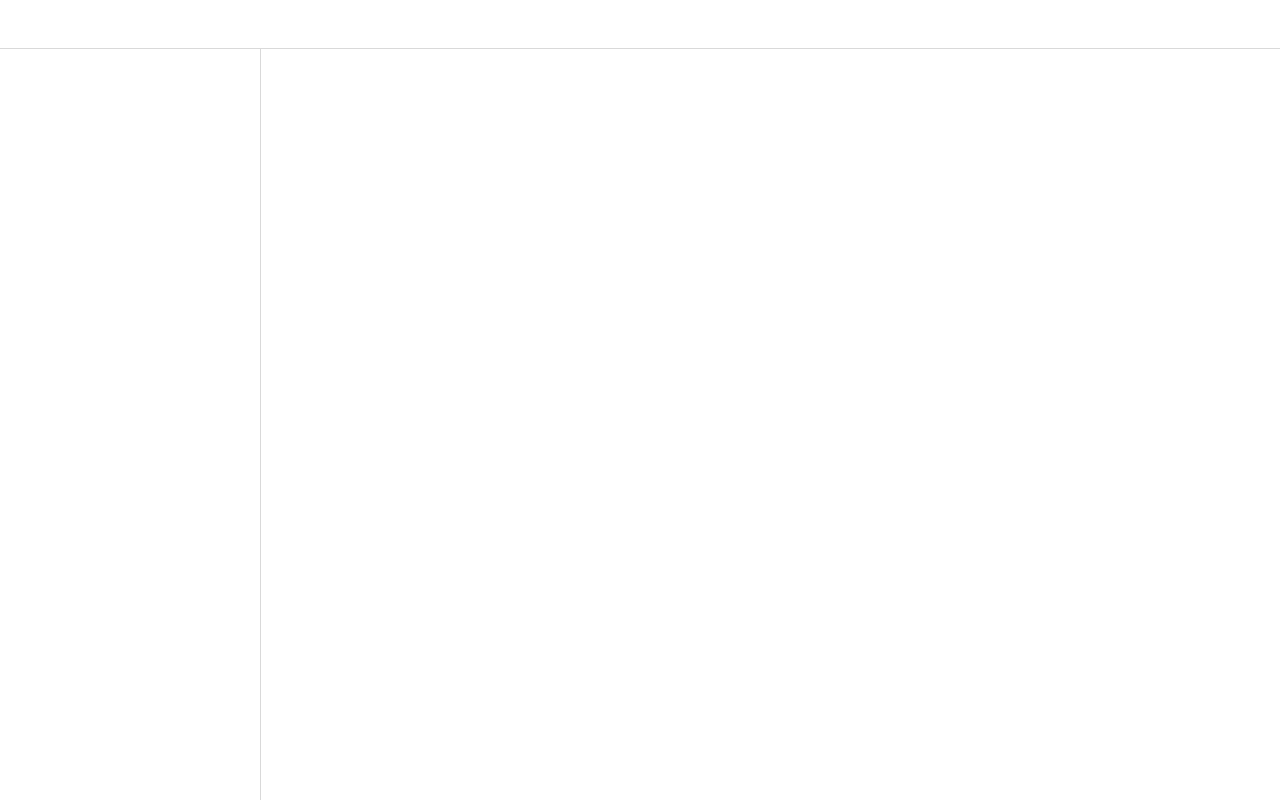
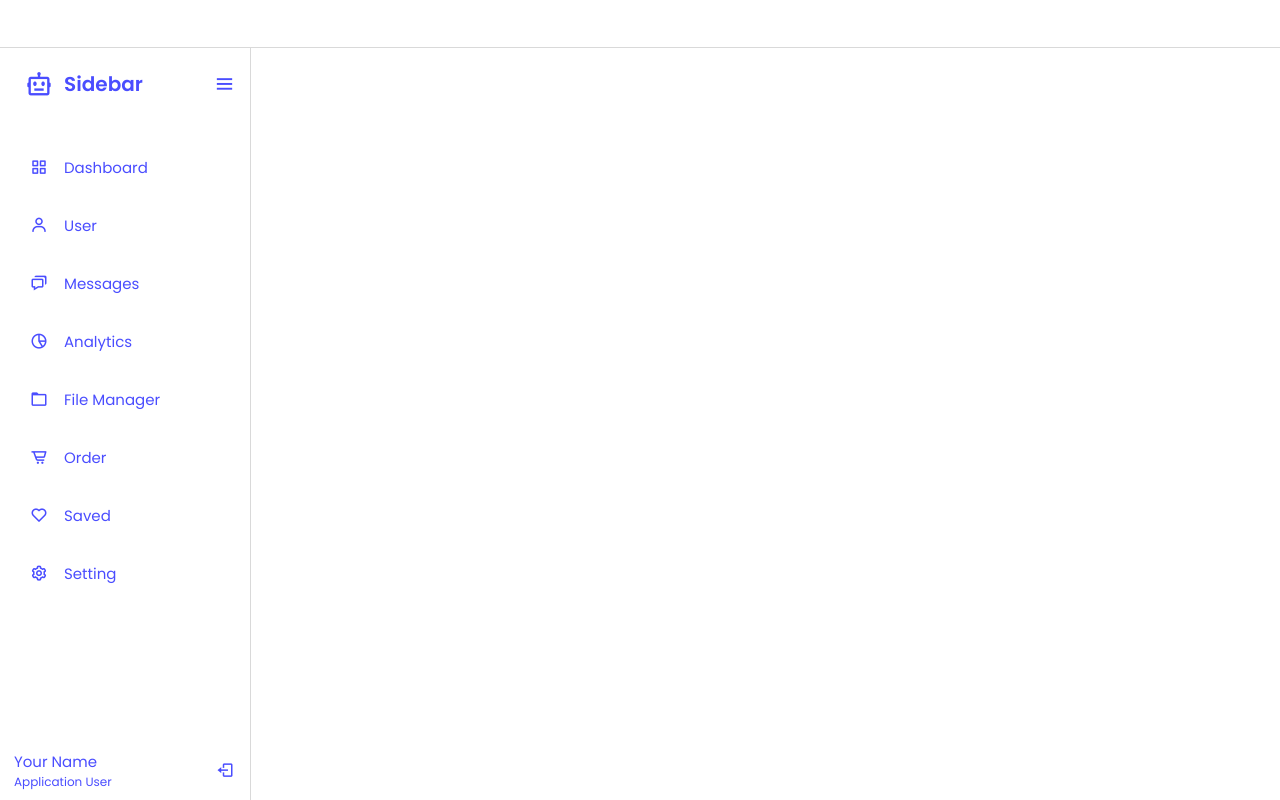
Before and after one commit to aaronmorgan/responsive-sidebar, a plain HTML site: page index.html in a window 1280 px wide. Drawn offline with nearby package versions, Linux system fonts and the light colour scheme.

Commit message:
Add sidebar styling.

```diff
--- /dev/null
+++ b/customscrollbar.css
@@ -0,0 +1,66 @@
+.custom-scrollbar {
+    scrollbar-color: rgba(0,0,0,.2) transparent;
+    scrollbar-color: var(--palette-black-alpha-20,rgba(0, 0, 0, .2)) transparent;
+    scrollbar-width: thin
+}
+
+.custom-scrollbar.scroll-auto-hide {
+    scrollbar-color: transparent transparent
+}
+
+.custom-scrollbar.scroll-auto-hide:hover {
+    scrollbar-color: rgba(0,0,0,.2) transparent;
+    scrollbar-color: var(--palette-black-alpha-20,rgba(0, 0, 0, .2)) transparent
+}
+
+.custom-scrollbar::-webkit-scrollbar {
+    width: 18px;
+    height: 18px
+}
+
+.custom-scrollbar::-webkit-scrollbar-thumb {
+    border: 6px solid transparent;
+    background: rgba(0,0,0,.2);
+    background: var(--palette-black-alpha-20,rgba(0, 0, 0, .2));
+    border-radius: 10px;
+    background-clip: padding-box
+}
+
+.custom-scrollbar::-webkit-scrollbar-corner {
+    background: transparent
+}
+
+.custom-scrollbar::-webkit-scrollbar-thumb:vertical {
+    min-height: 30px
+}
+
+.custom-scrollbar::-webkit-scrollbar-thumb:horizontal {
+    min-width: 30px
+}
+
+.custom-scrollbar.scroll-auto-hide::-webkit-scrollbar-thumb {
+    background: transparent;
+    background-clip: padding-box
+}
+
+.custom-scrollbar.scroll-auto-hide:hover::-webkit-scrollbar-thumb {
+    background: rgba(0,0,0,.2);
+    background: var(--palette-black-alpha-20,rgba(0, 0, 0, .2));
+    background-clip: padding-box
+}
+
+.custom-scrollbar::-webkit-scrollbar-thumb:hover {
+    background: rgba(0,0,0,.3);
+    background: var(--palette-black-alpha-30,rgba(0, 0, 0, .3));
+    background-clip: padding-box;
+    border: 4px solid transparent
+}
+
+.custom-scrollbar-hidden {
+    -ms-overflow-style: none;
+    scrollbar-width: none
+}
+
+.custom-scrollbar-hidden::-webkit-scrollbar {
+    width: 0
+}
--- a/index.html
+++ b/index.html
@@ -7,6 +7,12 @@
     <title>Responsive Sidebar Example</title>
     <meta name="viewport" content="width=device-width, initial-scale=1">
     <meta name="author" content="">
+
+    <link rel="stylesheet" href="style.css">
+    <link href='https://unpkg.com/boxicons@2.0.7/css/boxicons.min.css' rel='stylesheet'>
+    <link rel="stylesheet" href="customscrollbar.css">
+
+    <meta name="viewport" content="width=device-width, initial-scale=1.0">
 
     <style>
         html,
@@ -31,22 +37,132 @@
 
         .leftSide {
             grid-area: leftSide;
-            width: 260px;
+
+            overflow: hidden;
+            /* width: 260px; */
             border-right: 1px solid rgb(217, 217, 217);
         }
 
         .content {
             padding: 10px;
         }
+
+        .sidebar-content {}
     </style>
 </head>
 
 <body>
     <section class="layout">
         <div class="header"></div>
-        <div class="leftSide"></div>
+        <div class="leftSide">
+            <div class="sidebar open">
+                <div class="logo-details">
+                    <i class='bx bx-bot icon'></i>
+                    <div class="logo_name">Sidebar</div>
+                    <i class='bx bx-menu' id="btn"></i>
+                </div>
+                <div id="sidebar-content" class="custom-scrollbar"
+                    style="overflow-y: auto; height: calc(100% - 120px);">
+                    <ul class="nav-list">
+                        <li>
+                            <a href="#">
+                                <i class='bx bx-grid-alt'></i>
+                                <span class="links_name">Dashboard</span>
+                            </a>
+                            <span class="tooltip">Dashboard</span>
+                        </li>
+                        <li>
+                            <a href="#">
+                                <i class='bx bx-user'></i>
+                                <span class="links_name">User</span>
+                            </a>
+                            <span class="tooltip">User</span>
+                        </li>
+                        <li>
+                            <a href="#">
+                                <i class='bx bx-chat'></i>
+                                <span class="links_name">Messages</span>
+                            </a>
+                            <span class="tooltip">Messages</span>
+                        </li>
+                        <li>
+                            <a href="#">
+                                <i class='bx bx-pie-chart-alt-2'></i>
+                                <span class="links_name">Analytics</span>
+                            </a>
+                            <span class="tooltip">Analytics</span>
+                        </li>
+                        <li>
+                            <a href="#">
+                                <i class='bx bx-folder'></i>
+                                <span class="links_name">File Manager</span>
+                            </a>
+                            <span class="tooltip">Files</span>
+                        </li>
+                        <li>
+                            <a href="#">
+                                <i class='bx bx-cart-alt'></i>
+                                <span class="links_name">Order</span>
+                            </a>
+                            <span class="tooltip">Order</span>
+                        </li>
+                        <li>
+                            <a href="#">
+                                <i class='bx bx-heart'></i>
+                                <span class="links_name">Saved</span>
+                            </a>
+                            <span class="tooltip">Saved</span>
+                        </li>
+                        <li>
+                            <a href="#">
+                                <i class='bx bx-cog'></i>
+                                <span class="links_name">Setting</span>
+                            </a>
+                            <span class="tooltip">Setting</span>
+                        </li>
+                    </ul>
+                </div>
+                <ul>
+                    <li class="profile">
+                        <div class="profile-details">
+                            <!-- <img src="profile-picture.jpg" alt="profileImg"> -->
+                            <div class="name_job">
+                                <div class="name">Your Name</div>
+                                <div class="job">Application User</div>
+                            </div>
+                        </div>
+                        <i class='bx bx-log-out' id="log_out"></i>
+                    </li>
+                </ul>
+            </div>
+        </div>
         <div class="content"></div>
     </section>
+
+    <script>
+        let sidebar = document.querySelector(".sidebar");
+        let closeBtn = document.querySelector("#btn");
+
+        const sidebarContent = document.querySelector("#sidebar-content");
+
+        console.log('sidebarcontent', sidebarContent)
+
+        closeBtn.addEventListener("click", () => {
+            sidebar.classList.toggle("open");
+            menuBtnChange();
+        });
+
+        function menuBtnChange() {
+            if (sidebar.classList.contains("open")) {
+                closeBtn.classList.replace("bx-menu", "bx-menu-alt-right");
+                sidebarContent.classList.toggle("custom-scrollbar-hidden");
+
+            } else {
+                closeBtn.classList.replace("bx-menu-alt-right", "bx-menu");
+                sidebarContent.classList.toggle("custom-scrollbar-hidden");
+            }
+        }
+    </script>
 </body>
 
 </html>
--- /dev/null
+++ b/style.css
@@ -0,0 +1,240 @@
+/* Google Font Link */
+@import url("https://fonts.googleapis.com/css2?family=Poppins:wght@200;300;400;500;600;700&display=swap");
+* {
+    margin: 0;
+    padding: 0;
+    box-sizing: border-box;
+    font-family: "Poppins", sans-serif;
+}
+.sidebar {
+    /* ::-webkit-scrollbar {
+        width: 0;
+    } */
+    /* position: fixed; */
+    left: 0;
+    top: 0;
+    height: 100%;
+    width: 78px;
+    background: #ffffff;
+    padding: 6px 14px;
+    z-index: 99;
+    transition: all 0.5s ease;
+}
+.sidebar.open {
+    /* ::-webkit-scrollbar {
+        min-width: 30px;
+    } */
+    width: 250px;
+}
+.sidebar .logo-details {
+    height: 60px;
+    display: flex;
+    align-items: center;
+    position: relative;
+}
+.sidebar .logo-details .icon {
+    opacity: 0;
+    transition: all 0.5s ease;
+}
+.sidebar .logo-details .logo_name {
+    color: #4a4dff;
+    font-size: 20px;
+    font-weight: 600;
+    opacity: 0;
+    transition: all 0.5s ease;
+}
+.sidebar.open .logo-details .icon,
+.sidebar.open .logo-details .logo_name {
+    opacity: 1;
+}
+.sidebar .logo-details #btn {
+    position: absolute;
+    top: 50%;
+    right: 0;
+    transform: translateY(-50%);
+    font-size: 22px;
+    transition: all 0.4s ease;
+    font-size: 23px;
+    text-align: center;
+    cursor: pointer;
+    transition: all 0.5s ease;
+}
+.sidebar.open .logo-details #btn {
+    text-align: right;
+}
+.sidebar i {
+    color: #4a4dff;
+    height: 60px;
+    min-width: 50px;
+    font-size: 28px;
+    text-align: center;
+    line-height: 60px;
+}
+.sidebar .nav-list {
+    margin-top: 20px;
+    overflow: hidden;
+    /* height: 100%; */
+}
+.sidebar li {
+    position: relative;
+    margin: 8px 0;
+    list-style: none;
+}
+.sidebar li .tooltip {
+    position: absolute;
+    top: -20px;
+    left: calc(100% + 15px);
+    z-index: 3;
+    background: #4a4dff;
+    box-shadow: 0 5px 10px rgba(0, 0, 0, 0.3);
+    padding: 6px 12px;
+    border-radius: 4px;
+    font-size: 15px;
+    font-weight: 400;
+    opacity: 0;
+    white-space: nowrap;
+    pointer-events: none;
+    transition: 0s;
+}
+.sidebar li:hover .tooltip {
+    opacity: 1;
+    pointer-events: auto;
+    transition: all 0.4s ease;
+    top: 50%;
+    transform: translateY(-50%);
+}
+.sidebar.open li .tooltip {
+    display: none;
+}
+.sidebar input {
+    font-size: 15px;
+    color: #4a4dff;
+    font-weight: 400;
+    outline: none;
+    height: 50px;
+    width: 100%;
+    width: 50px;
+    border: none;
+    border-radius: 5px;
+    transition: all 0.5s ease;
+    background: #4a4dff;
+}
+.sidebar.open input {
+    padding: 0 20px 0 50px;
+    width: 100%;
+}
+.sidebar li a {
+    display: flex;
+    height: 100%;
+    width: 100%;
+    border-radius: 5px;
+    align-items: center;
+    text-decoration: none;
+    transition: all 0.4s ease;
+    background: #ffffff;
+}
+.sidebar li a:hover {
+    background: #4a4dff;
+}
+.sidebar li a .links_name {
+    color: #4a4dff;
+    font-size: 15px;
+    font-weight: 400;
+    white-space: nowrap;
+    opacity: 0;
+    pointer-events: none;
+    transition: 0.4s;
+}
+.sidebar.open li a .links_name {
+    opacity: 1;
+    pointer-events: auto;
+}
+.sidebar li a:hover .links_name,
+.sidebar li a:hover i {
+    transition: all 0.5s ease;
+    color: #ffffff;
+}
+.sidebar li i {
+    height: 50px;
+    line-height: 50px;
+    font-size: 18px;
+    border-radius: 12px;
+}
+.sidebar li.profile {
+    position: fixed;
+    height: 60px;
+    width: 78px;
+    left: 0;
+    bottom: -8px;
+    padding: 10px 14px;
+    background: #ffffff;
+    transition: all 0.5s ease;
+    overflow: hidden;
+}
+.sidebar.open li.profile {
+    width: 250px;
+}
+.sidebar li .profile-details {
+    display: flex;
+    align-items: center;
+    flex-wrap: nowrap;
+}
+.sidebar li img {
+    height: 45px;
+    width: 45px;
+    object-fit: cover;
+    border-radius: 6px;
+    margin-right: 10px;
+}
+.sidebar li.profile .name,
+.sidebar li.profile .job {
+    font-size: 15px;
+    font-weight: 400;
+    color: #4a4dff;
+    white-space: nowrap;
+}
+.sidebar li.profile .job {
+    font-size: 12px;
+}
+.sidebar .profile #log_out {
+    position: absolute;
+    top: 50%;
+    right: 0;
+    transform: translateY(-50%);
+    background: #ffffff;
+    width: 100%;
+    height: 60px;
+    line-height: 60px;
+    border-radius: 0px;
+    transition: all 0.5s ease;
+}
+.sidebar.open .profile #log_out {
+    width: 50px;
+    background: none;
+}
+.home-section {
+    position: relative;
+    background: #e4e9f7;
+    min-height: 100vh;
+    top: 0;
+    left: 78px;
+    width: calc(100% - 78px);
+    transition: all 0.5s ease;
+    z-index: 2;
+}
+.sidebar.open ~ .home-section {
+    left: 250px;
+    width: calc(100% - 250px);
+}
+.home-section .text {
+    display: inline-block;
+    color: #ffffff;
+    font-size: 25px;
+    font-weight: 500;
+    margin: 18px;
+}
+@media (max-width: 420px) {
+    .sidebar li .tooltip {
+        display: none;
+    }
+}
```
Also changed, not shown: script.js (added, +58 -0 lines), profile-picture.jpg (added).
